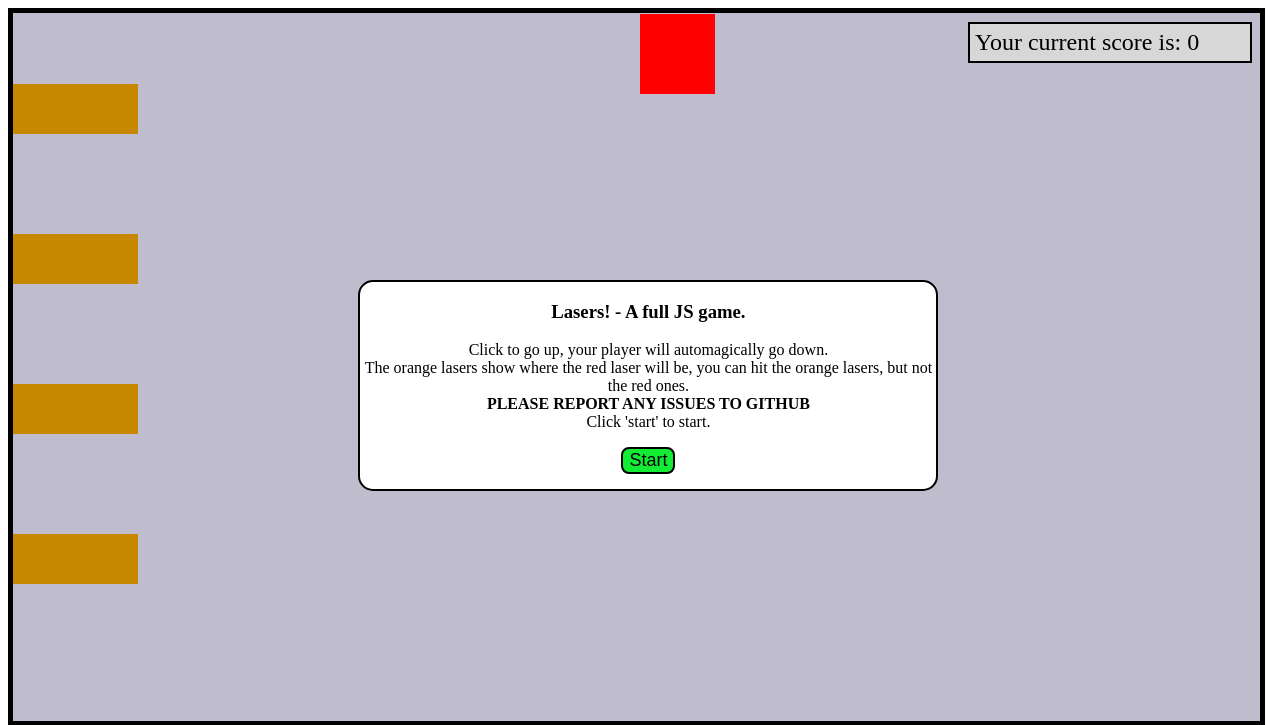
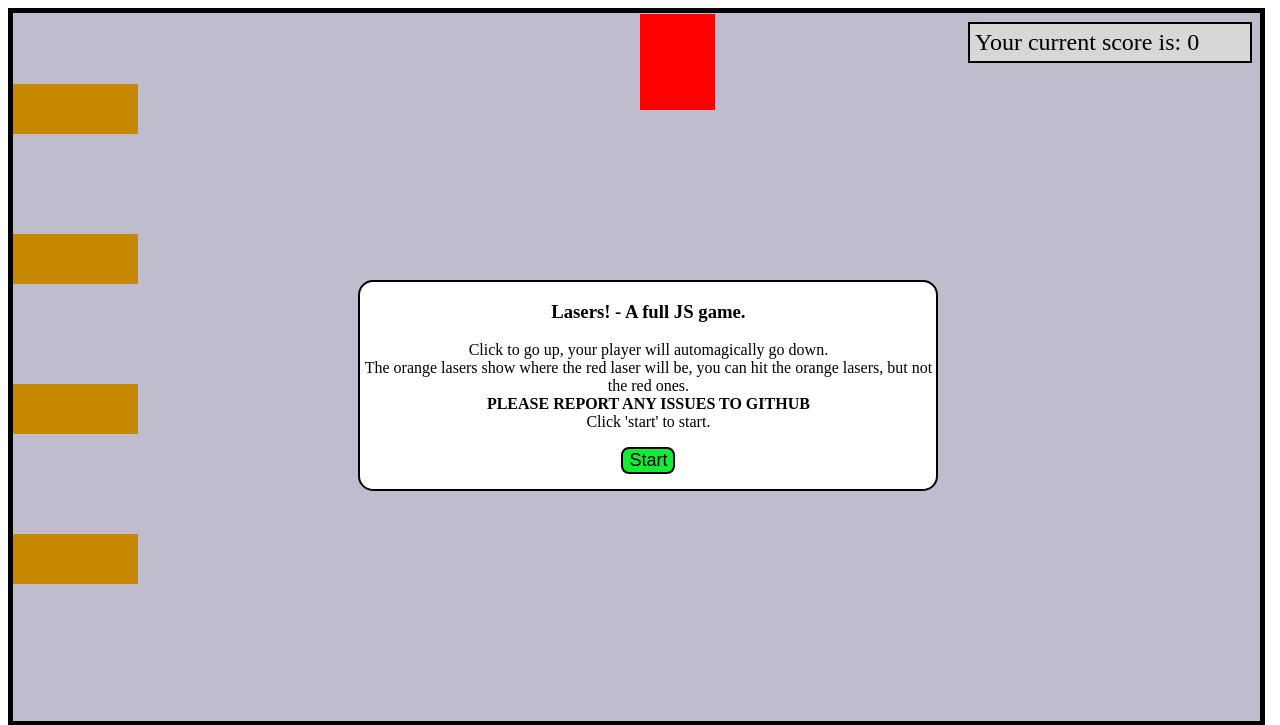
Before and after one commit to TheRealmOfTheGeek/TheRealmOfTheGeek.github.io, a PHP site: page /games/lasers/index.html in a window 1280 px wide. Shown: the top 725 px of the page. Run offline with PHP 8.4, Linux system fonts and the light colour scheme; some libraries are stand-ins or nearby versions.

Commit message:
Update style.css

```diff
--- a/games/lasers/style.css
+++ b/games/lasers/style.css
@@ -20,7 +20,7 @@
   left: 50%;
   background-color: red;
   width: 75px;
-  height: 10%;
+  height: 12%;
 
 }
 .player {
```
